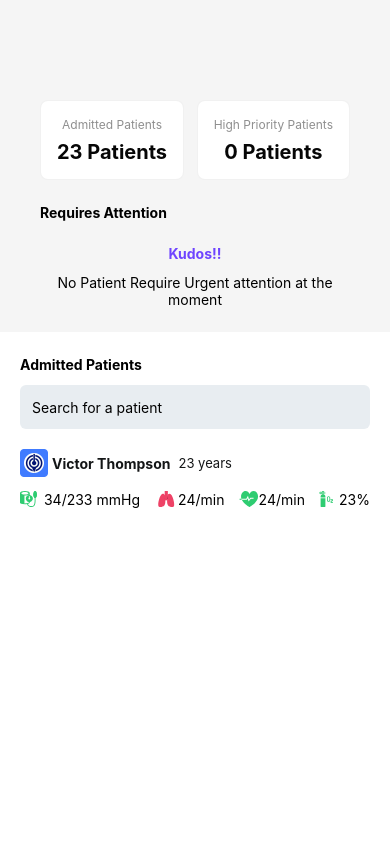
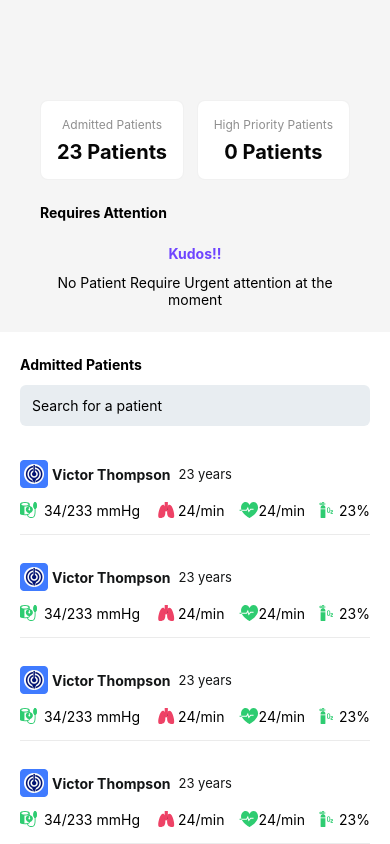
Before and after one commit to nkemjikaobi/patient_management_ui, a React Native app: screen / in a window 390 px wide. Built offline with nearby package versions, Linux system fonts and the light colour scheme.

Commit message:
single patient card

```diff
--- a/components/AdmittedPatients/AdmittedPatients.js
+++ b/components/AdmittedPatients/AdmittedPatients.js
@@ -12,6 +12,9 @@ const AdmittedPatients = () => {
 				onChangeText={() => {}}
 				value={''}
 			/>
+			<SingleAdmittedPatientCard />
+			<SingleAdmittedPatientCard />
+			<SingleAdmittedPatientCard />
 			<SingleAdmittedPatientCard />
 		</View>
 	);
--- a/components/SingleAdmittedPatientCard/SingleAdmittedPatientCard.js
+++ b/components/SingleAdmittedPatientCard/SingleAdmittedPatientCard.js
@@ -91,6 +91,13 @@ export default SingleAdmittedPatientCard;
 const styles = StyleSheet.create({
 	wrapper: {
 		display: 'flex',
+		marginVertical: 14,
+		borderBottomColor: 'rgba(0, 0, 0, 0.08)',
+		borderWidth: 1,
+		borderLeftWidth: 0,
+		borderRightWidth: 0,
+		borderTopWidth: 0,
+		paddingBottom: 12,
 	},
 	patient_bio: {
 		display: 'flex',
```
